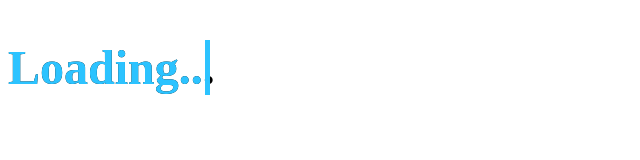
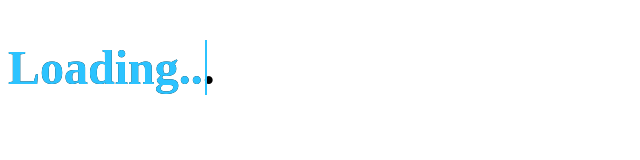
Before and after one commit to taiwangomes/loading-css, a plain HTML site: page index.html in a window 1280 px wide. Shown: the full height of the page, 0-640 px from the left. Drawn offline with Linux system fonts and the light colour scheme.

Commit message:
Update style.css

```diff
--- a/style.css
+++ b/style.css
@@ -10,7 +10,7 @@ h1::before {
     height: 100%;
     color: #2cc3ff;
     -webkit-text-stroke: 0vw #383d52;
-    border-right: 5px solid #2cc3ff;
+    border-right: 2px solid #2cc3ff;
     overflow: hidden;
     animation: animate 7s linear infinite;
 }
```
